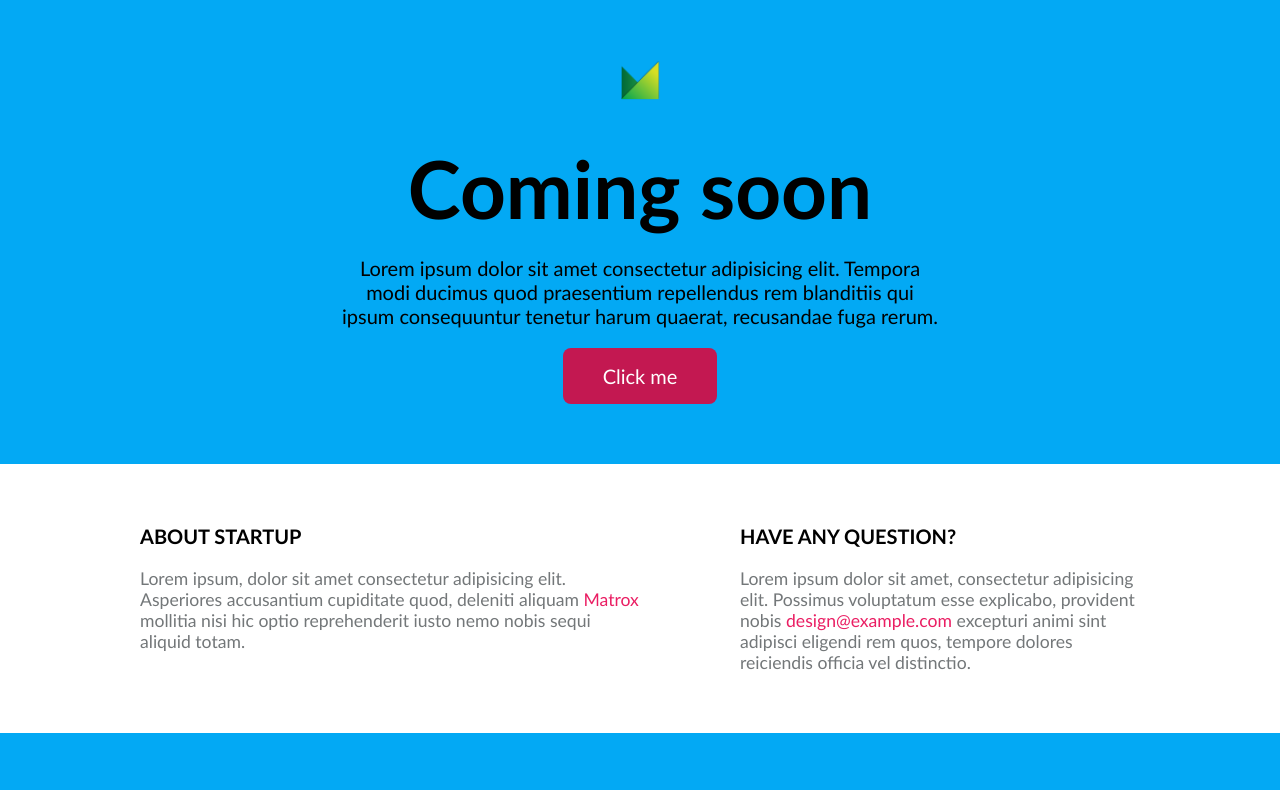
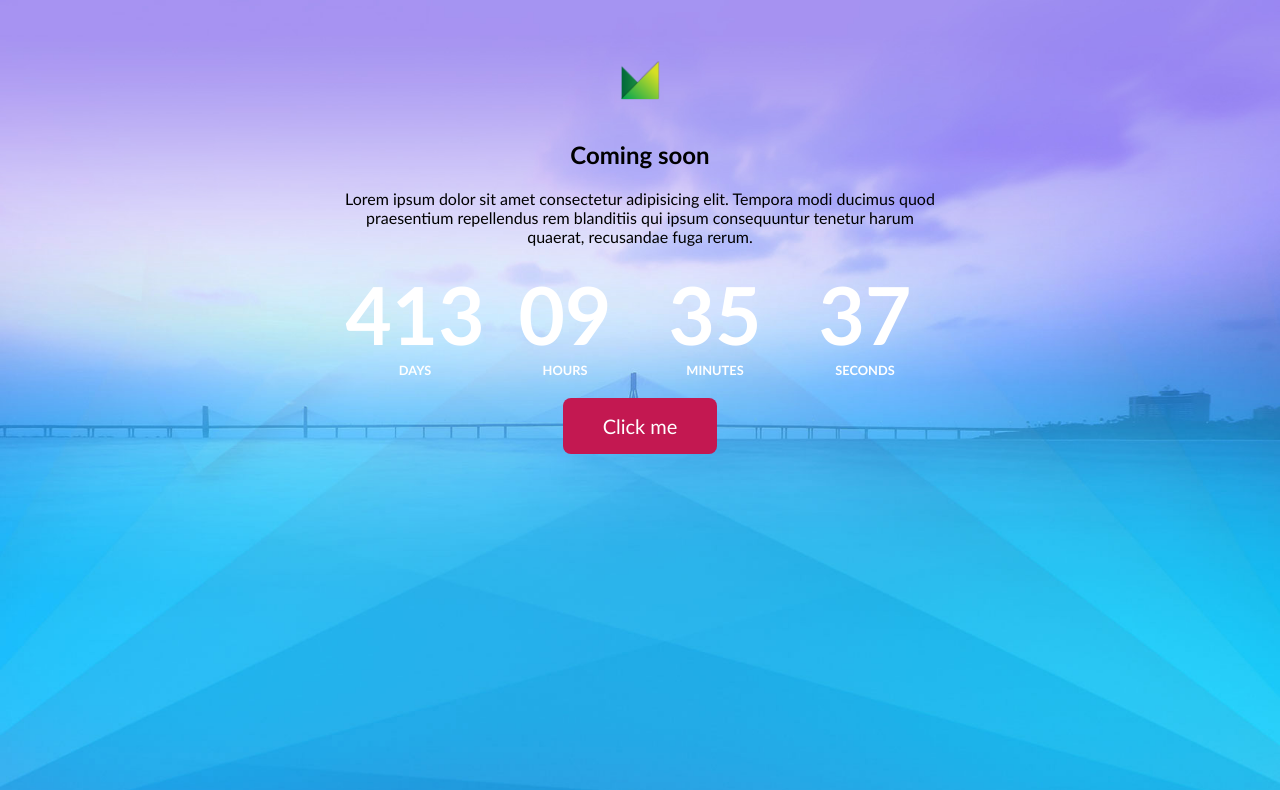
Before and after one commit to Dovydas-G/_48-coming-soon_, a website: page index.html in a window 1280 px wide. Shown: the top 790 px of the page. Drawn offline with Linux system fonts and the light colour scheme.

Commit message:
Hero background #2

```diff
--- /dev/null
+++ b/css/clock.css
@@ -0,0 +1,36 @@
+.clock {
+    display: flex;
+    flex-wrap: wrap;
+    width: 100%;
+    gap: 2rem 0;
+    color: white;
+    text-align: center;
+    font-weight: bold;
+
+}
+.clock > .time {
+    display: flex;
+    width: 25%;
+    flex-direction: column;
+}
+.clock > .time > .value {
+    font-size: 5rem;
+}
+.clock > .time > .label {
+    font-size: 0.8rem;
+    text-transform: uppercase;
+}
+
+
+@media (max-width: 700px) {
+    .clock > .time {
+        width: 50%;
+    }
+}
+
+
+/* @media (max-width: 360px) {
+    .clock > .time {
+        width: 100%;
+    }
+} */
--- a/css/main.css
+++ b/css/main.css
@@ -65,6 +65,15 @@ body {
 /* HERO */
 
 .hero {
+    min-height: 100vh;
+    background-image: url(../img/banner-1.jpg);
+    background-repeat: no-repeat;
+    background-position: center;
+    background-size: cover;
+    background-attachment: fixed;
+}
+
+.hero > div {
     display: flex;
     flex-direction: column;
     align-items: center;
@@ -72,7 +81,7 @@ body {
     text-align: center;
 }
 
-.hero > .logo {
+.hero  .logo {
     height: 2.5rem;
     margin-bottom: 1.25rem;
 }
--- a/index.html
+++ b/index.html
@@ -32,12 +32,13 @@
     <meta name="msapplication-TileColor" content="#da532c" />
     <meta name="theme-color" content="#ffffff" />
     <link rel="stylesheet" href="./css/main.css" />
+    <link rel="stylesheet" href="./css/clock.css" />
   </head>
 
   <body>
     <main>
-      <section class="container bg-primary">
-        <div class="row-short hero">
+      <section class="container bg-primary hero">
+        <div class="row-short">
           <img class="logo" src="./img/icon-logo.png" alt="Logo" />
           <h1 class="main-title">Coming soon</h1>
           <p class="description">
@@ -45,6 +46,24 @@
             modi ducimus quod praesentium repellendus rem blanditiis qui ipsum
             consequuntur tenetur harum quaerat, recusandae fuga rerum.
           </p>
+          <div class="clock">
+            <div class="time">
+              <div class="value">413</div>
+              <div class="label">Days</div>
+            </div>
+            <div class="time">
+              <div class="value">09</div>
+              <div class="label">Hours</div>
+            </div>
+            <div class="time">
+              <div class="value">35</div>
+              <div class="label">Minutes</div>
+            </div>
+            <div class="time">
+              <div class="value">37</div>
+              <div class="label">Seconds</div>
+            </div>
+          </div>
           <a class="btn" href="">Click me</a>
         </div>
       </section>
```
